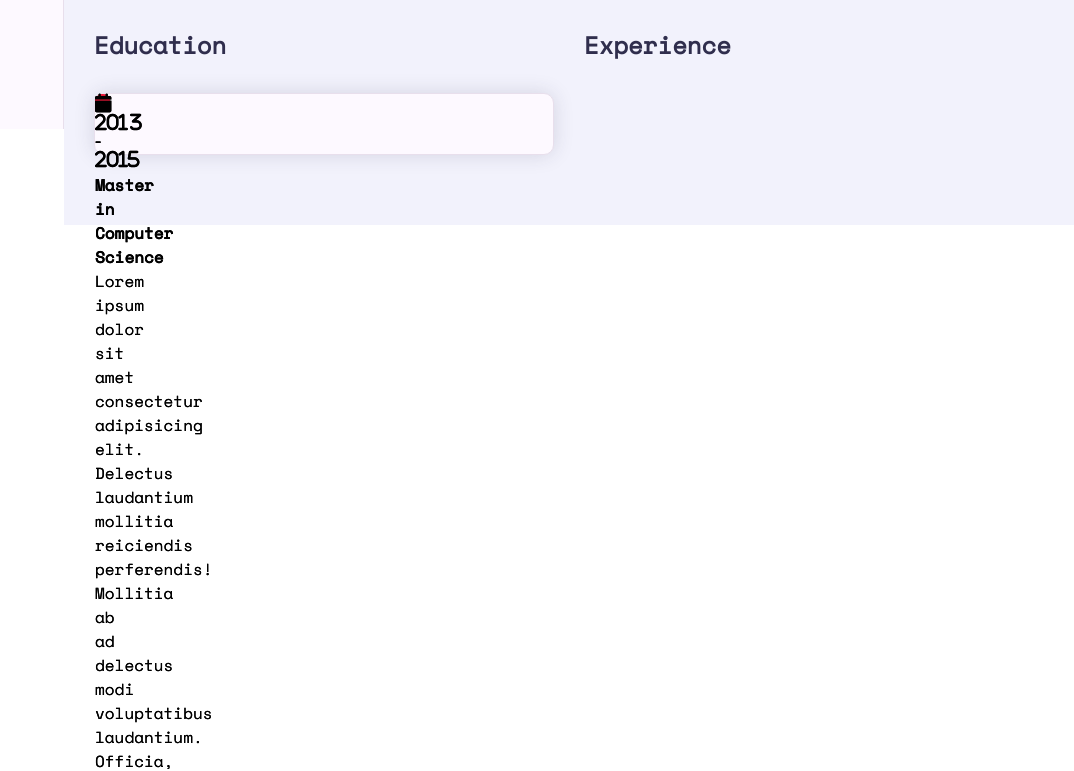
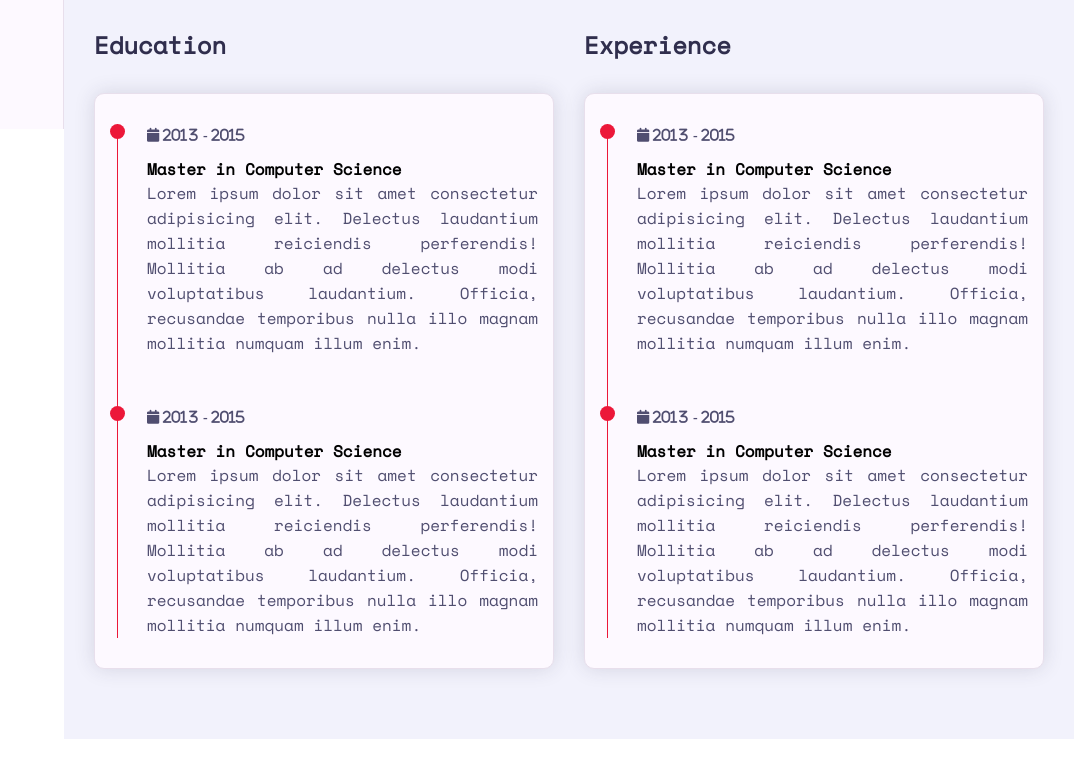
Before and after one commit to cassirambd/Personal-Portfolio, a website: page index.html in a window 1280 px wide. Shown: the part 671-1442 px from the top of the page, without its empty margins (206-1280 px from the left). After the commit the page ends 1410 px from the top, so only its background shows below. Drawn offline with nearby package versions, Linux system fonts and the light colour scheme; a web font is replaced by a local one.

Commit message:
experience

```diff
--- a/css/style.css
+++ b/css/style.css
@@ -1064,3 +1064,29 @@ h3.my-profession {
   border-radius: 50%;
   background-color: var(--skin-color);
 }
+
+.about .about-content .timeline .timeline-date {
+  font-weight: 400;
+  font-size: 14px;
+  margin-bottom: 12px;
+  color: var(--text-black-700);
+}
+
+.about .about-content .timeline .timeline-date .fa {
+  margin-right: 5px;
+}
+
+.about .about-content .timeline .timeline-title {
+  font-weight: 600;
+  font-size: 18px;
+  margin-bottom: 15px;
+  text-transform: capitalize;
+  color: var(--text-black-900);
+}
+
+.about .about-content .timeline .timeline-text {
+  line-height: 25px;
+  font-size: 16px;
+  text-align: justify;
+  color: var(--text-black-700);
+}
--- a/index.html
+++ b/index.html
@@ -149,7 +149,8 @@
                       <div class="timeline-box padd-15">
                         <div class="timeline shadow-dark">
                           <!-- ===== Timeline Item ===== -->
-                          <div class="circle-dot">
+                          <div class="timeline-item">
+                            <div class="circle-dot"></div>
                             <h3 class="timeline-date">
                               <i class="fa fa-calendar"> 2013 - 2015</i>
                             </h3>
@@ -166,7 +167,8 @@
                             </p>
                           </div>
                           <!-- ===== Timeline Item ===== -->
-                          <div class="circle-dot">
+                          <div class="timeline-item">
+                            <div class="circle-dot"></div>
                             <h3 class="timeline-date">
                               <i class="fa fa-calendar"> 2013 - 2015</i>
                             </h3>
@@ -188,6 +190,48 @@
                   </div>
                   <div class="experience padd-15">
                     <h3 class="title">Experience</h3>
+                    <div class="row">
+                      <div class="timeline-box padd-15">
+                        <div class="timeline shadow-dark">
+                          <!-- ===== Timeline Item ===== -->
+                          <div class="timeline-item">
+                            <div class="circle-dot"></div>
+                            <h3 class="timeline-date">
+                              <i class="fa fa-calendar"> 2013 - 2015</i>
+                            </h3>
+                            <h4 class="timeline-tile">
+                              Master in Computer Science
+                            </h4>
+                            <p class="timeline-text">
+                              Lorem ipsum dolor sit amet consectetur adipisicing
+                              elit. Delectus laudantium mollitia reiciendis
+                              perferendis! Mollitia ab ad delectus modi
+                              voluptatibus laudantium. Officia, recusandae
+                              temporibus nulla illo magnam mollitia numquam
+                              illum enim.
+                            </p>
+                          </div>
+                          <!-- ===== Timeline Item ===== -->
+                          <div class="timeline-item">
+                            <div class="circle-dot"></div>
+                            <h3 class="timeline-date">
+                              <i class="fa fa-calendar"> 2013 - 2015</i>
+                            </h3>
+                            <h4 class="timeline-tile">
+                              Master in Computer Science
+                            </h4>
+                            <p class="timeline-text">
+                              Lorem ipsum dolor sit amet consectetur adipisicing
+                              elit. Delectus laudantium mollitia reiciendis
+                              perferendis! Mollitia ab ad delectus modi
+                              voluptatibus laudantium. Officia, recusandae
+                              temporibus nulla illo magnam mollitia numquam
+                              illum enim.
+                            </p>
+                          </div>
+                        </div>
+                      </div>
+                    </div>
                   </div>
                 </div>
               </div>
```
